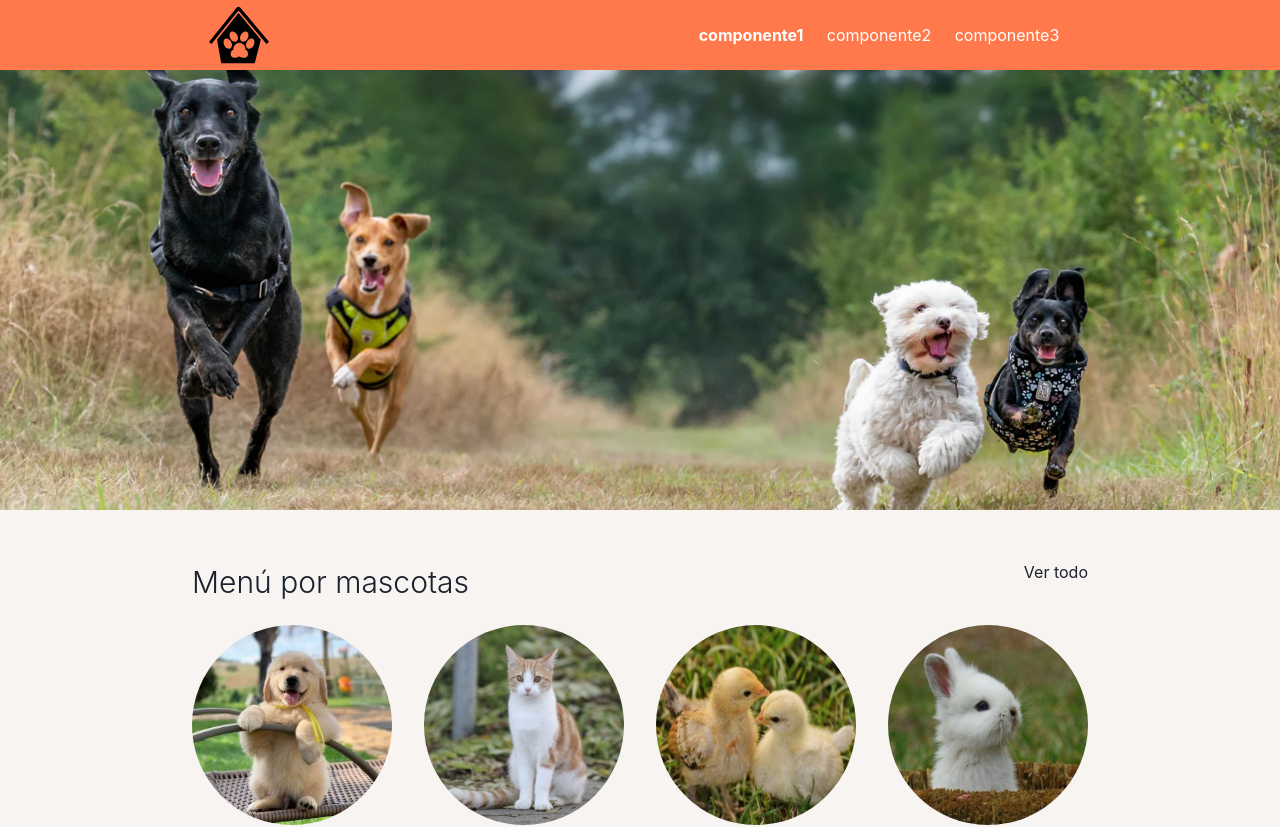
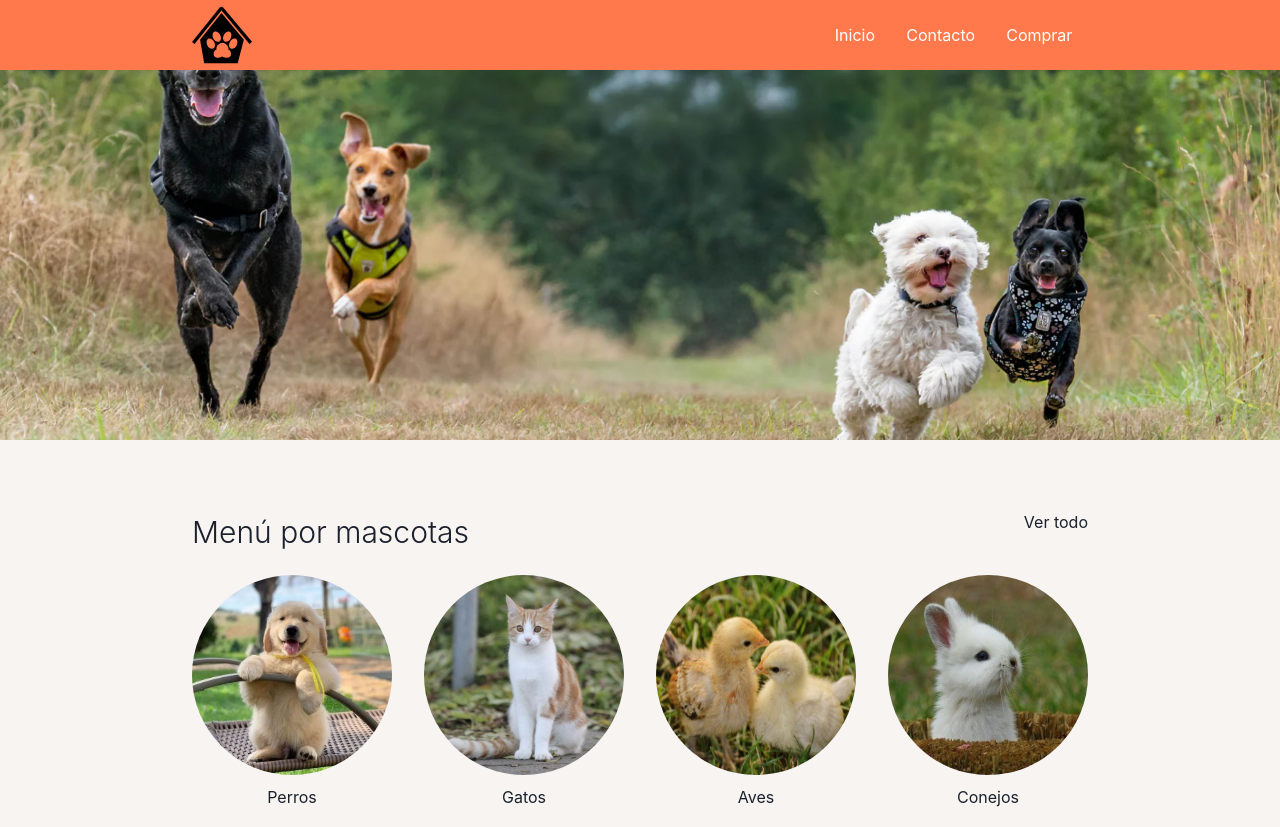
Before and after one commit to RichterTomas/ForrajeriaReact, a React (Vite) app in the folder forrajeria-vite/: page / in a window 1280 px wide. Shown: the top 827 px of the page. Built offline with nearby package versions, Linux system fonts and the light colour scheme.

Commit message:
agregue position fixed al nav para que este me siga al momento de realizar scroll en la pagina principal

```diff
--- a/forrajeria-vite/src/Components/Footer/Footer.jsx
+++ b/forrajeria-vite/src/Components/Footer/Footer.jsx
@@ -2,7 +2,7 @@ import { Box, Text, Flex, Link, Image } from '@chakra-ui/react';
 
 const Footer = () => {
     return (
-        <Box display="flex" flexDirection="column" justifyContent="center" alignItems="center">
+        <Box display="flex" flexDirection="column" justifyContent="center" alignItems="center" id = 'Contacto'>
             <Flex width="70%" bg="black" padding="1px" marginTop="50px"></Flex>
 
             <Box width="70%" display="flex" justifyContent="space-between" paddingTop='50px'>
--- a/forrajeria-vite/src/Components/Header/Header.jsx
+++ b/forrajeria-vite/src/Components/Header/Header.jsx
@@ -9,11 +9,12 @@ const Header = () => {
     };
 
     return (
-        <Box bg="#ff794c" height="70px" display='flex' justifyContent='space-around' alignContent="center" alignItems="center">
+        <Box bg="#ff794c" height="70px" display='flex'  justifyContent = 'center' position = 'fixed' width='100%' top = '0'>
+            <Box display = 'flex' width='70%' justifyContent='space-between' alignItems='center'>
             <Image src = "./public/logo.svg" width="60px" />
 
             <Flex justify="space-around" width="30%">
-                {['componente1', 'componente2', 'componente3'].map((component) => (
+                {['Inicio', 'Contacto', 'Comprar'].map((component) => (
                     <Link
                         key={component}
                         href={`#${component}`}
@@ -32,6 +33,8 @@ const Header = () => {
                     </Link>
                 ))}
             </Flex>
+            </Box>
+
         </Box>
     );
 };
--- a/forrajeria-vite/src/Components/Inicio/Inicio.jsx
+++ b/forrajeria-vite/src/Components/Inicio/Inicio.jsx
@@ -4,8 +4,8 @@ import { Box, Text, Flex, Link, Image } from '@chakra-ui/react';
 const Inicio = () => {
 
 return (
-    <Box display='flex' flexDirection='column' alignItems='center' backgroundColor = '#f7f4f2'>
-        <Flex width='70%' display='flex' justifyContent='space-between' paddingTop = '50px'>
+    <Box display='flex' flexDirection='column' alignItems='center' backgroundColor = '#f7f4f2' id = 'Inicio'>
+        <Flex width='70%' display='flex' justifyContent='space-between' paddingTop = '70px'>
             <Text as = 'h2' fontSize='30px' fontWeight='light'>Menú por mascotas</Text>
             <Link transition = 'all 0.2s ease-in-out' _hover = {{color: "#ff7300", textDecoration: 'none', fontSize:"17px", fontWeight: 'bold'}}>Ver todo</Link>
         </Flex>
```
